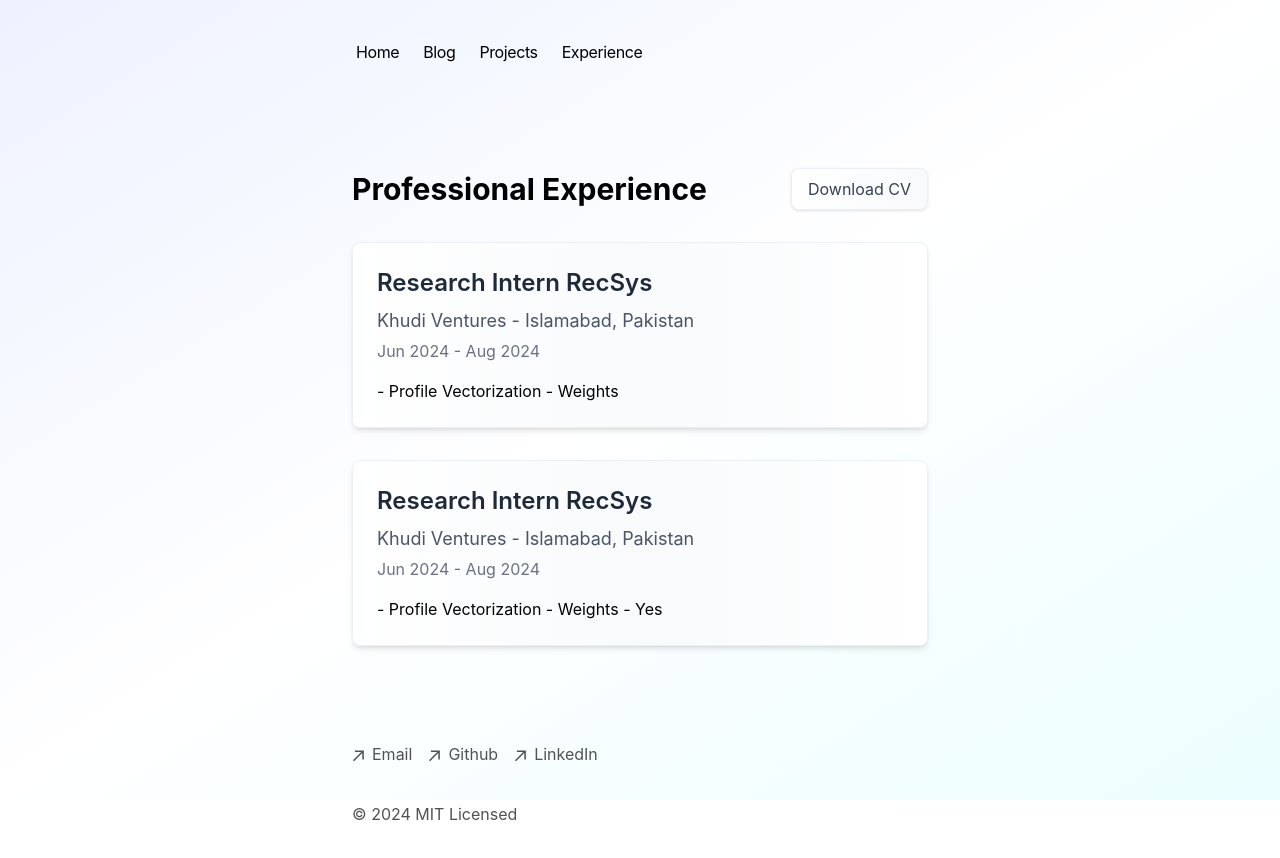
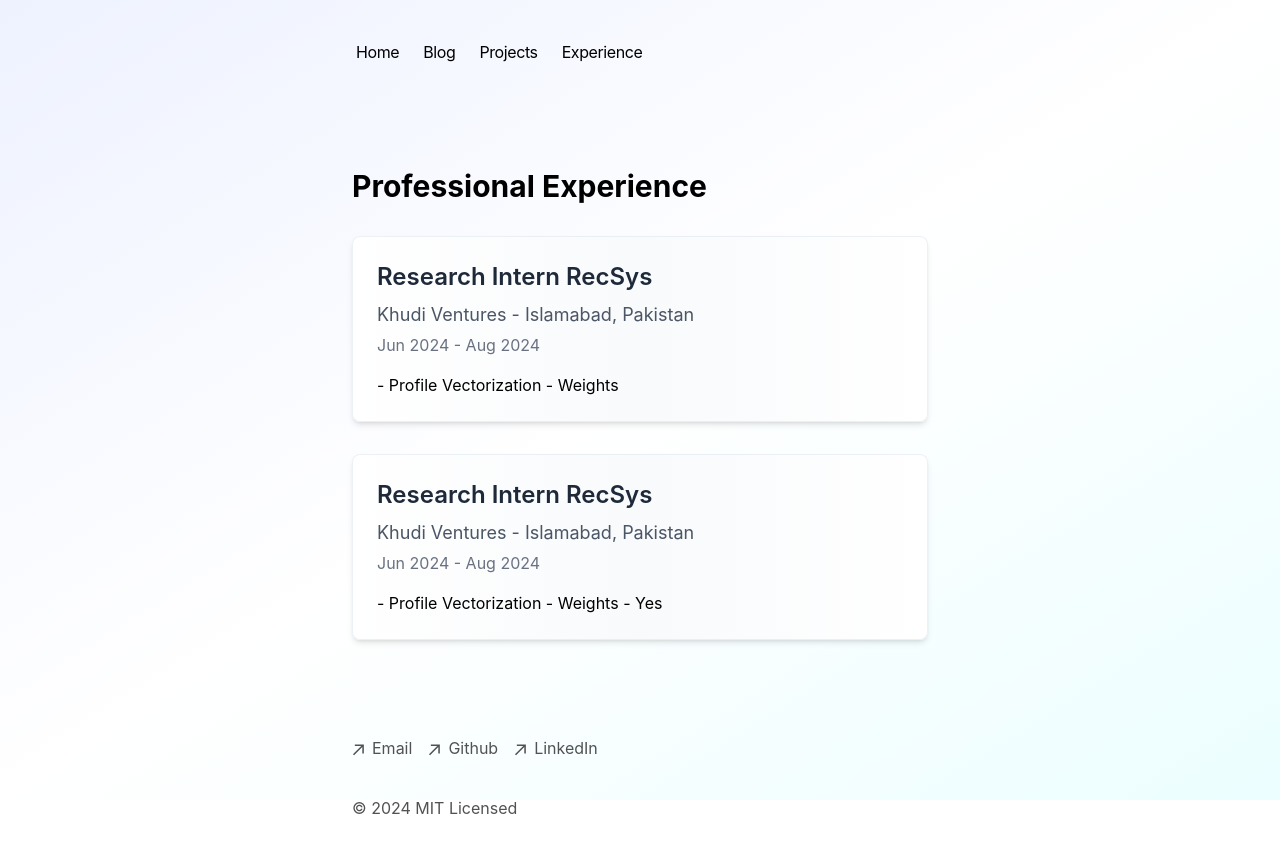
Before and after one commit to s-haider10/portfolio-blog, a Next.js app: page /experience in a window 1280 px wide. Shown: the top 858 px of the page. Built offline with nearby package versions, Linux system fonts and the light colour scheme.

Commit message:
Update experience.tsx

```diff
--- a/app/components/experience.tsx
+++ b/app/components/experience.tsx
@@ -1,27 +1,11 @@
 import { getExperiencePosts, formatDateRange } from "app/experience/utils";
-import { FaFileAlt } from "react-icons/fa";
 
 export default function ExperienceList() {
   const experiences = getExperiencePosts();
 
   return (
     <div className="max-w-3xl mx-auto py-8">
-      <div className="flex items-center justify-between mb-8">
-        <h1 className="text-3xl font-bold">Professional Experience</h1>
-        <a
-          href="/cv.pdf"
-          target="_blank"
-          rel="noopener noreferrer"
-          className="px-4 py-2 rounded-lg
-            bg-gradient-to-r from-white to-slate-50
-            hover:from-blue-50 hover:to-white
-            transition-all duration-300
-            border border-slate-200/60 shadow-sm hover:shadow-md
-            text-gray-700 hover:text-gray-900"
-        >
-          Download CV
-        </a>
-      </div>
+      <h1 className="text-3xl font-bold mb-8">Professional Experience</h1>
       {experiences.map((exp) => (
         <div
           key={exp.slug}
```
